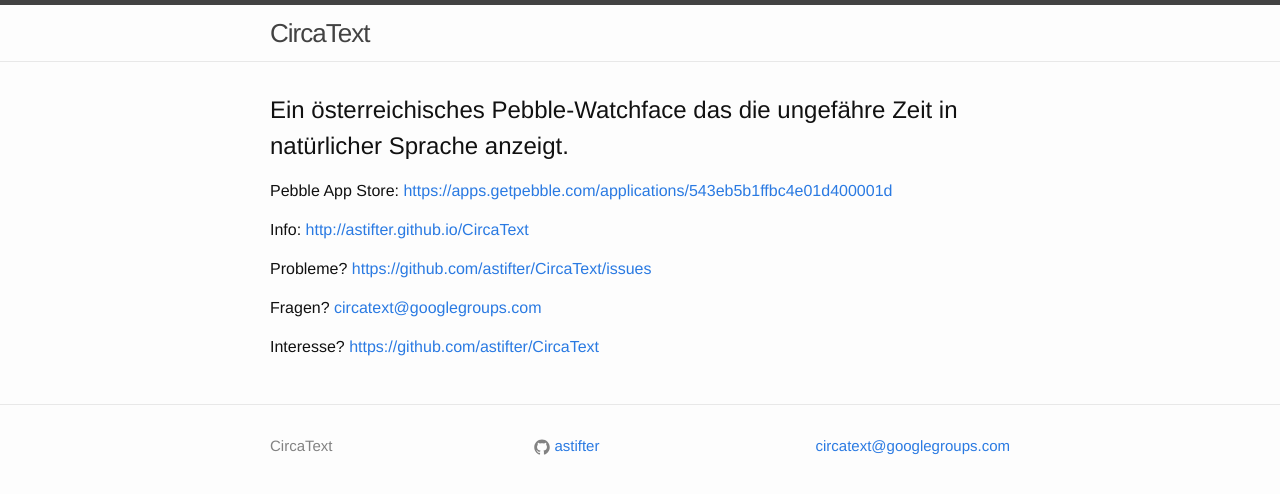
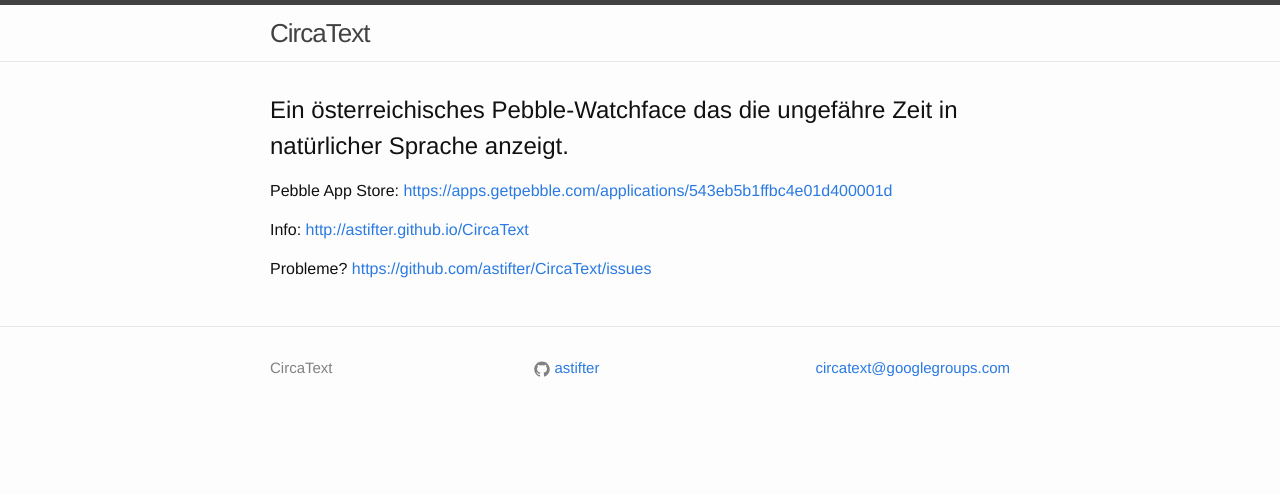
Before and after one commit to astifter/CircaText, a Jekyll site: the page built from index.html, in a window 1280 px wide. Shown: the top 494 px of the page. Built offline with Jekyll 4.4.1, drawn with Linux system fonts in a browser that asks for light colours.

Commit message:
Removed links to Google Group.

```diff
--- a/index.html
+++ b/index.html
@@ -14,10 +14,6 @@
 <p>Info: <a href="http://astifter.github.io/CircaText">http://astifter.github.io/CircaText</a></p>
 
 <p>Probleme? <a href="https://github.com/astifter/CircaText/issues">https://github.com/astifter/CircaText/issues</a></p>
-
-<p>Fragen? <a href="mailto:circatext@googlegroups.com">circatext@googlegroups.com</a></p>
-
-<p>Interesse? <a href="https://github.com/astifter/CircaText">https://github.com/astifter/CircaText</a></p>
         </section>
 
       </div>
```
